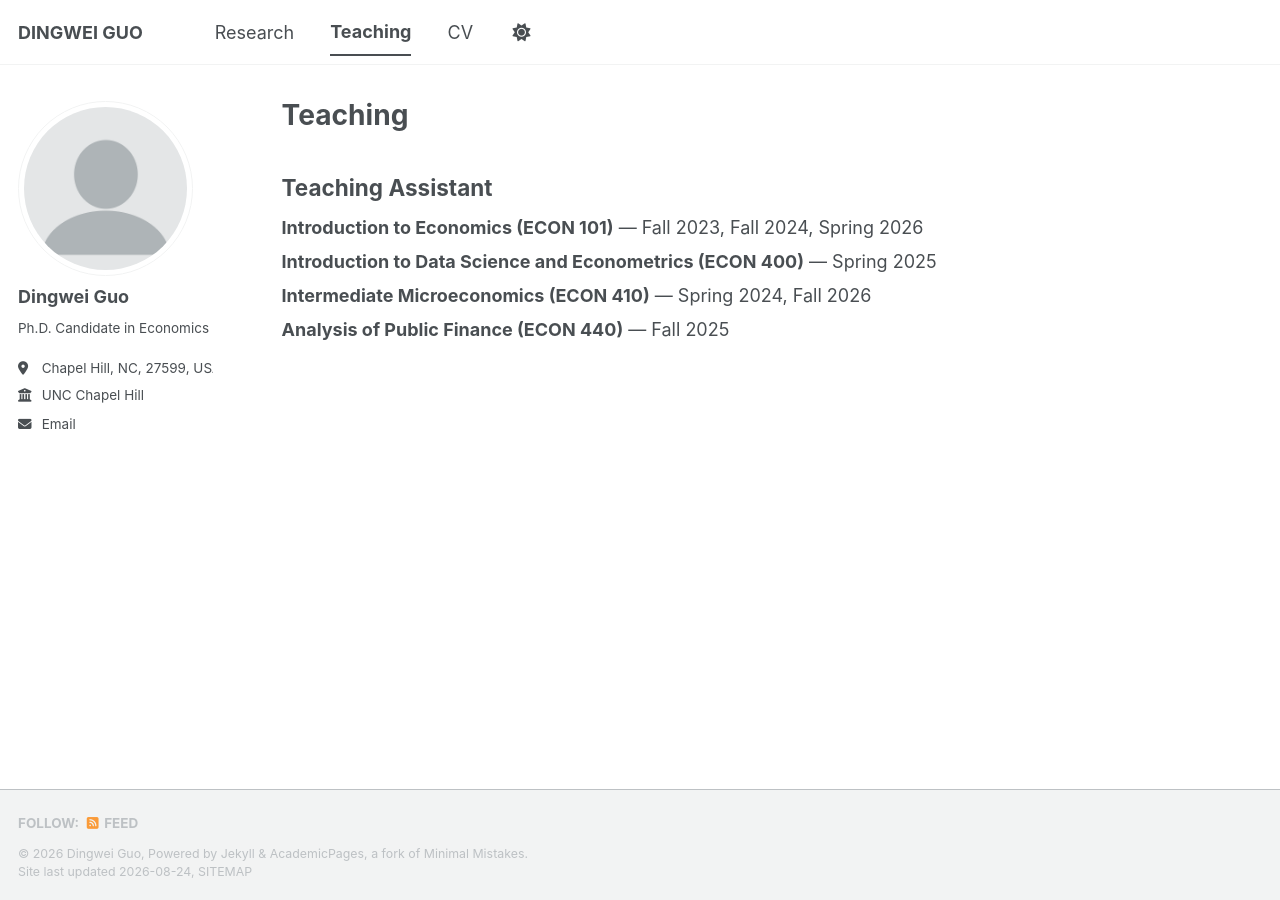
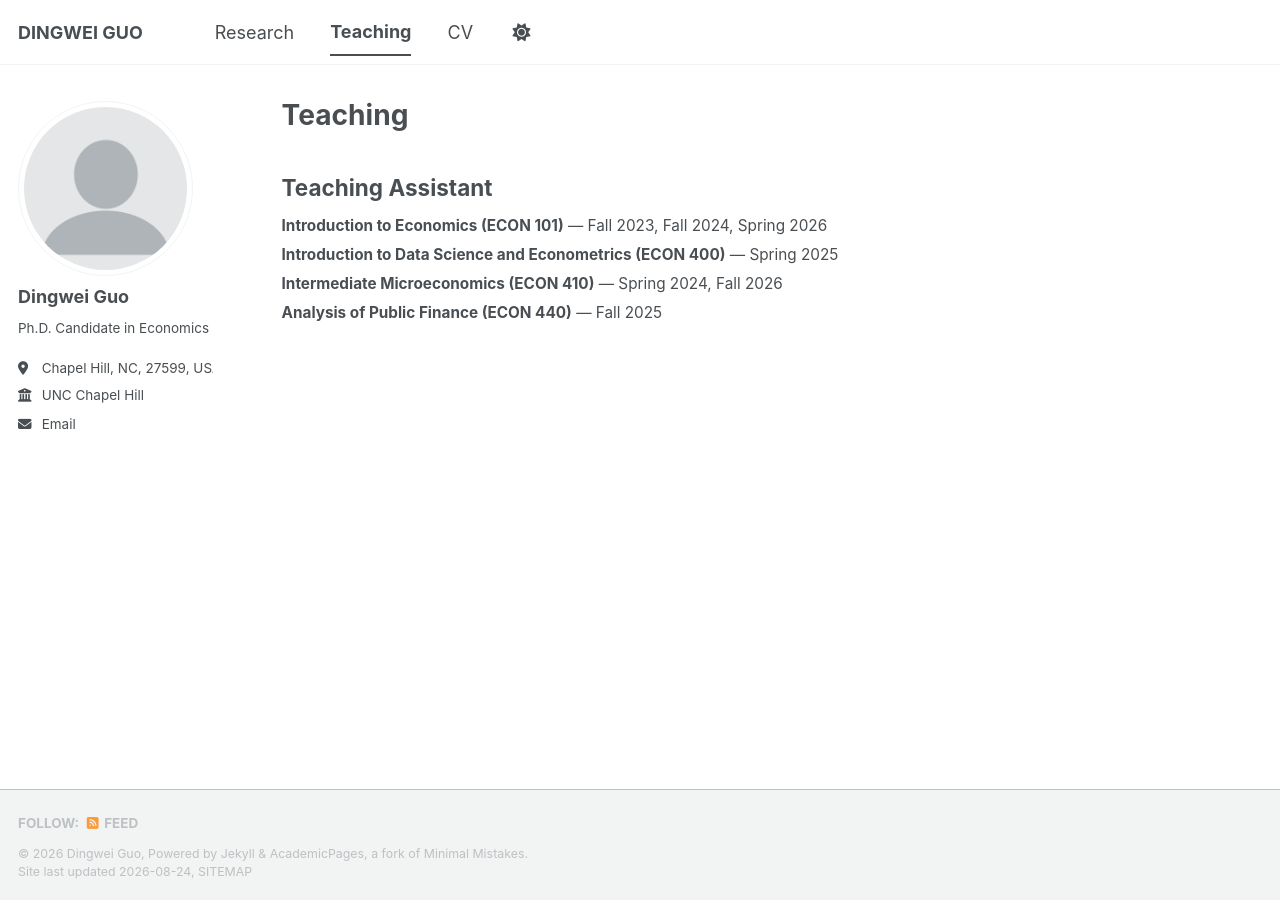
Before and after one commit to dw-guo/dw-guo.github.io, a Jekyll site: the page built from _pages/teaching.html, in a window 1280 px wide. Built offline with Jekyll 4.4.1, drawn with Linux system fonts in a browser that asks for light colours; a style sheet for code colours, icons or effects is not loaded.

Commit message:
Update teaching assistant section in teaching.html

```diff
--- a/_pages/teaching.html
+++ b/_pages/teaching.html
@@ -7,7 +7,7 @@ author_profile: true
 
 <h2 style="margin-bottom: 0.6em;">Teaching Assistant</h2>
 
-<div style="line-height: 1.45;">
+<div style="font-size: 0.85em; line-height: 1.45;">
 
   <p style="margin: 0 0 0.45em 0;">
     <strong>Introduction to Economics (ECON 101)</strong>
```
